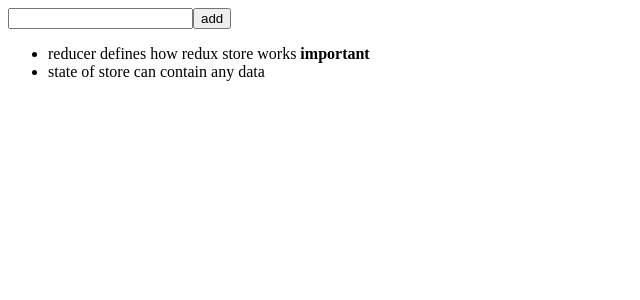
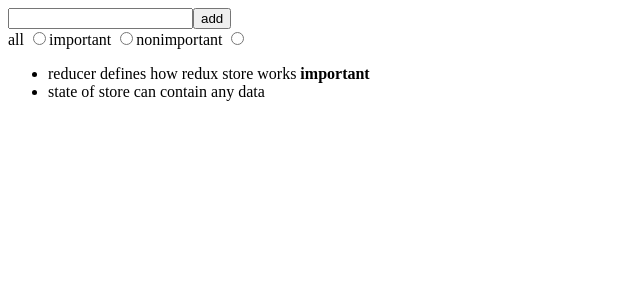
Before and after one commit to sjq1412/redux-notes, a React (Vite) app: page / in a window 1280 px wide. Shown: the top 300 px of the page, without its empty margins (0-640 px from the left). Built offline with nearby package versions, Linux system fonts and the light colour scheme.

Commit message:
add radio buttons for selecting importance

```diff
--- a/src/App.jsx
+++ b/src/App.jsx
@@ -3,9 +3,17 @@ import Notes from './components/Notes'
 import NewNote from './components/NewNote'
 
 const App = () => {
+    const filterSelected = value => {
+        console.log(value)
+    }
     return (
         <div>
             <NewNote />
+            <div>
+                all <input type="radio" name="filter" onChange={() => filterSelected("ALL")} />
+                important <input type="radio" name="filter" onChange={() => filterSelected("IMPORTANT")} />
+                nonimportant <input type="radio" name="filter" onChange={() => filterSelected("NONIMPORTANT")} />
+            </div>
             <Notes />
         </div>
     )
```
